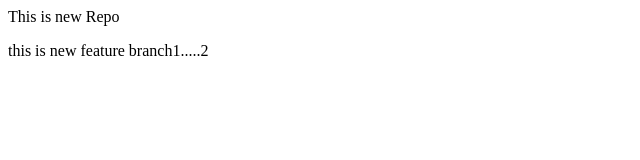
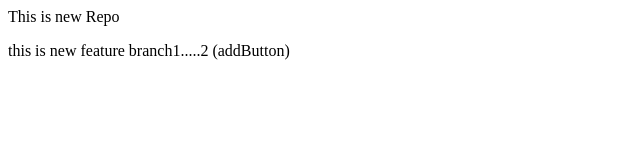
Before and after one commit to Sanket8780/LocalRepo, a plain HTML site: page index.html in a window 1280 px wide. Shown: the full height of the page, 0-640 px from the left. Drawn offline with Linux system fonts and the light colour scheme.

Commit message:
addButton

```diff
--- a/index.html
+++ b/index.html
@@ -1,2 +1,2 @@
 <p>This is new Repo</p>
-<p>this is new feature branch1.....2</p>
+<p>this is new feature branch1.....2 (addButton)</p>
```
